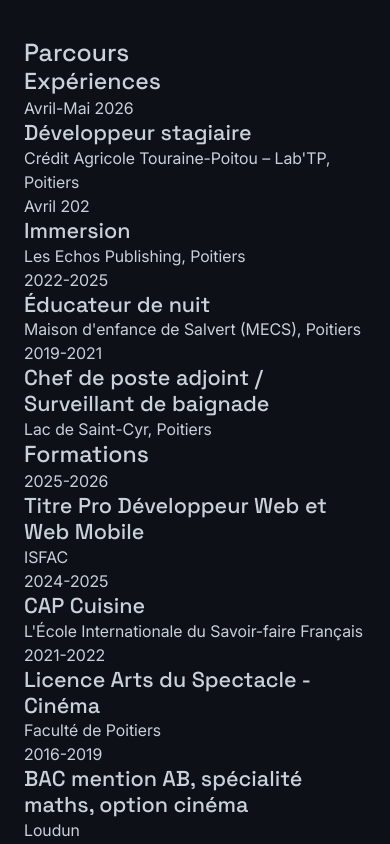
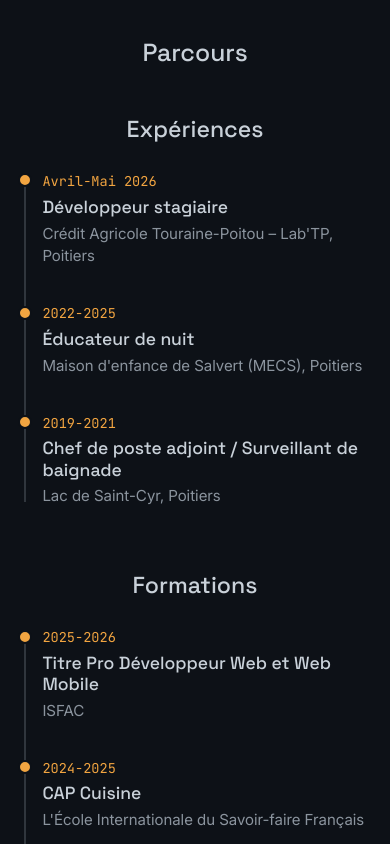
Before and after one commit to L4MI-BT/Portfolio-Lucas, a React (Vite) app: page / in a window 390 px wide. Shown: the part 1280-2124 px from the top of the page. Built offline with nearby package versions, Linux system fonts and the light colour scheme.

Commit message:
Frise Parcours en CSS Grid, corrections responsive

```diff
--- a/src/App.css
+++ b/src/App.css
@@ -183,3 +183,72 @@ section:nth-of-type(even) {
   font-family: var(--font-mono);
   font-size: 0.8rem;
 }
+
+/* ==========================================================================
+   Parcours — frise verticale
+   ========================================================================== */
+
+.timeline {
+  position: relative;
+  padding-left: 1.15rem;
+}
+
+.timeline::before {
+  content: '';
+  position: absolute;
+  left: 0;
+  top: 0.4rem;
+  bottom: 0.4rem;
+  width: 2px;
+  background-color: var(--border);
+}
+
+.timeline-item {
+  position: relative;
+  padding-bottom: 2rem;
+}
+
+.timeline-item:last-child {
+  padding-bottom: 0;
+}
+
+.timeline-item::before {
+  content: '';
+  position: absolute;
+  left: -1.5rem;
+  top: 0.35rem;
+  width: 10px;
+  height: 10px;
+  border-radius: 50%;
+  background-color: var(--accent);
+  border: 2px solid var(--bg);
+}
+
+.timeline-date {
+  font-family: var(--font-mono);
+  font-size: 0.85rem;
+  color: var(--accent);
+}
+
+.timeline-item h4 {
+  font-size: 1.1rem;
+  margin: 0.3rem 0;
+}
+
+.timeline-item p {
+  color: var(--text-muted);
+  font-size: 0.95rem;
+}
+
+.parcours-grid {
+  display: grid;
+  grid-template-columns: 1fr 1fr;
+  gap: 3rem;
+}
+
+@media (max-width: 768px) {
+  .parcours-grid {
+    grid-template-columns: 1fr;
+    gap: 4rem;
+  }
+}
--- a/src/components/Parcours.tsx
+++ b/src/components/Parcours.tsx
@@ -1,61 +1,63 @@
 function Parcours() {
   return (
     <section id="parcours">
-      <h2>Parcours</h2>
+      <h2 className="text-center mb-5">Parcours</h2>
 
-      <div className="parcours-colonne">
-        <h3>Expériences</h3>
+      <div className="parcours-grid">
+        <div>
+          <h3 className="text-center mb-4">Expériences</h3>
+          <div className="timeline">
 
-        <div className="parcours-item">
-          <span className="parcours-date">Avril-Mai 2026</span>
+            <div className="timeline-item">
+              <span className="timeline-date">Avril-Mai 2026</span>
               <h4>Développeur stagiaire</h4>
               <p>Crédit Agricole Touraine-Poitou – Lab'TP, Poitiers</p>
             </div>
 
-        <div className="parcours-item">
-          <span className="parcours-date">Avril 202</span>
-          <h4>Immersion</h4>
-          <p>Les Echos Publishing, Poitiers</p>
-        </div>
-
-        <div className="parcours-item">
-          <span className="parcours-date">2022-2025</span>
+            <div className="timeline-item">
+              <span className="timeline-date">2022-2025</span>
               <h4>Éducateur de nuit</h4>
               <p>Maison d'enfance de Salvert (MECS), Poitiers</p>
             </div>
 
-        <div className="parcours-item">
-          <span className="parcours-date">2019-2021</span>
+            <div className="timeline-item">
+              <span className="timeline-date">2019-2021</span>
               <h4>Chef de poste adjoint / Surveillant de baignade</h4>
               <p>Lac de Saint-Cyr, Poitiers</p>
             </div>
+
+          </div>
         </div>
 
-      <div className="parcours-colonne">
-        <h3>Formations</h3>
+        <div>
+          <h3 className="text-center mb-4">Formations</h3>
+          <div className="timeline">
 
-        <div className="parcours-item">
-          <span className="parcours-date">2025-2026</span>
+            <div className="timeline-item">
+              <span className="timeline-date">2025-2026</span>
               <h4>Titre Pro Développeur Web et Web Mobile</h4>
               <p>ISFAC</p>
             </div>
 
-        <div className="parcours-item">
-          <span className="parcours-date">2024-2025</span>
+            <div className="timeline-item">
+              <span className="timeline-date">2024-2025</span>
               <h4>CAP Cuisine</h4>
               <p>L'École Internationale du Savoir-faire Français</p>
             </div>
 
-        <div className="parcours-item">
-          <span className="parcours-date">2021-2022</span>
+            <div className="timeline-item">
+              <span className="timeline-date">2021-2022</span>
               <h4>Licence Arts du Spectacle - Cinéma</h4>
               <p>Faculté de Poitiers</p>
             </div>
 
-        <div className="parcours-item">
-          <span className="parcours-date">2016-2019</span>
+            <div className="timeline-item">
+              <span className="timeline-date">2016-2019</span>
               <h4>BAC mention AB, spécialité maths, option cinéma</h4>
               <p>Loudun</p>
+            </div>
+
+          </div>
         </div>
       </div>
     </section>
```
Lines whose indentation alone changed are shown as unchanged.
